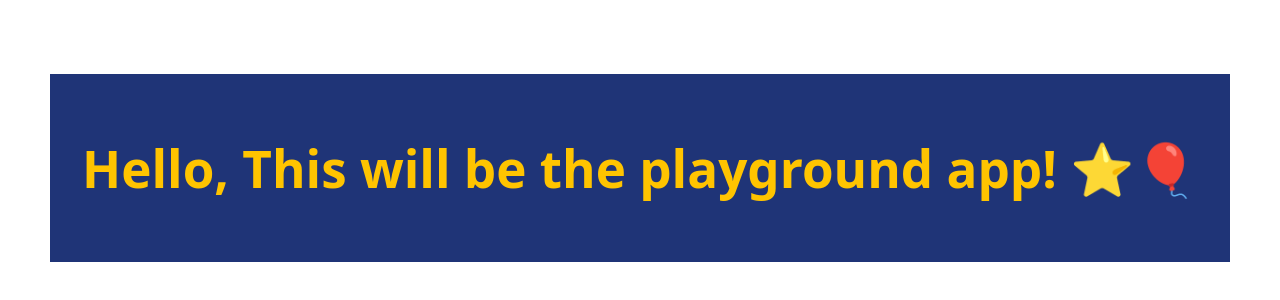
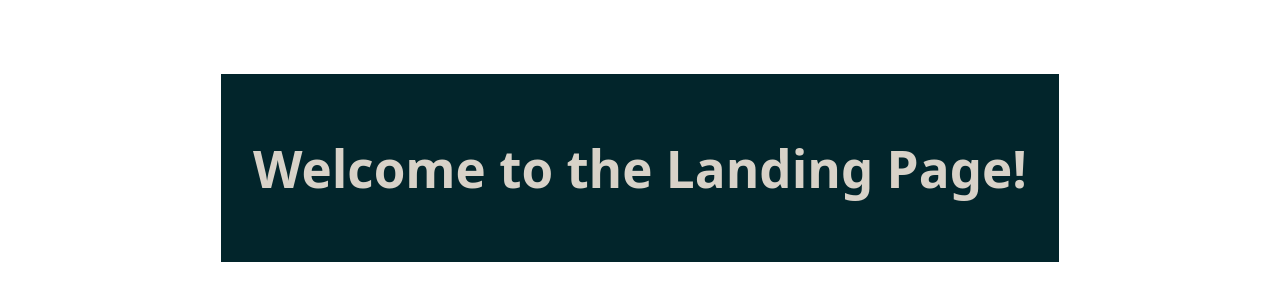
Before and after one commit to stabjana/playgroundApp, a React (Vite) app in the folder web-frontend/: page / in a window 1280 px wide. Shown: the part 232-532 px from the top of the page. Built offline with nearby package versions, Linux system fonts and the light colour scheme.

Commit message:
add landing page

```diff
--- a/web-frontend/src/App.css
+++ b/web-frontend/src/App.css
@@ -3,6 +3,14 @@
   margin: 0 auto;
   padding: 2rem;
   text-align: center;
-  background-color: #1f3477;
-  color: #ffc400;
+  background-color: #02252b;
+  color: #d8d2c8;
 }
+
+colors {
+  color: #9caf9b;
+  color: #f4e38e;
+  color: #3f7c85;
+  color: #f6b89e;
+  color: #a7c7e7;
+}
--- a/web-frontend/src/App.tsx
+++ b/web-frontend/src/App.tsx
@@ -1,12 +1,12 @@
 import './App.css'
+import LandingPage from './pages/LandingPage'
 
 function App() {
 
   return (
     <>
-      <div>
-        <h1>Hello, This will be the playground app! ⭐🎈 </h1>
-      </div>
+      <LandingPage />
+
     </>
   )
 }
--- /dev/null
+++ b/web-frontend/src/pages/LandingPage.tsx
@@ -0,0 +1,7 @@
+export default function LandingPage() {
+    return (
+        <div>
+            <h1>Welcome to the Landing Page! </h1>
+        </div>
+    )
+}
```
